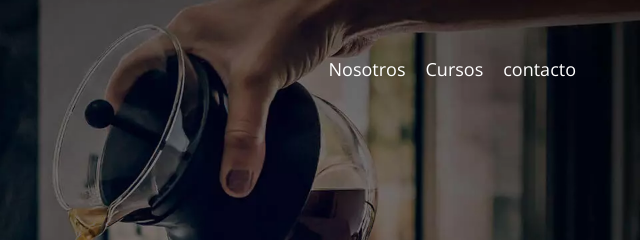
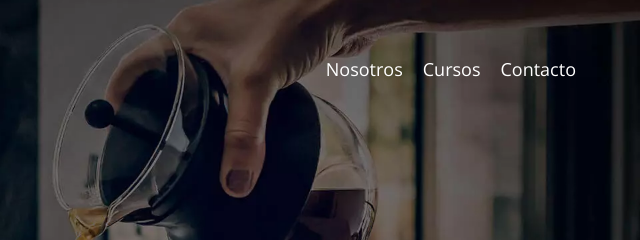
Before and after one commit to gaabiacosta/blogDeCafe, a plain HTML site: page contacto.html in a window 1280 px wide. Shown: the top 240 px of the page, 640-1280 px from the left. Drawn offline with nearby package versions, Linux system fonts and the light colour scheme.

Commit message:
Corrección en nav

```diff
--- a/contacto.html
+++ b/contacto.html
@@ -24,7 +24,7 @@
                 <nav class="navegacion">
                     <a href="nosotros.html" class="navegacion__enlace">Nosotros</a>
                     <a href="cursos.html" class="navegacion__enlace">Cursos</a>
-                    <a href="contacto.html" class="navegacion__enlace">contacto</a>
+                    <a href="contacto.html" class="navegacion__enlace">Contacto</a>
                 </nav>
             </div>
         </div>
```
Also changed, not shown: cursos.html (+1 -1 lines), entrada.html (+1 -1 lines), index.html (+1 -1 lines), nosotros.html (+1 -1 lines).
